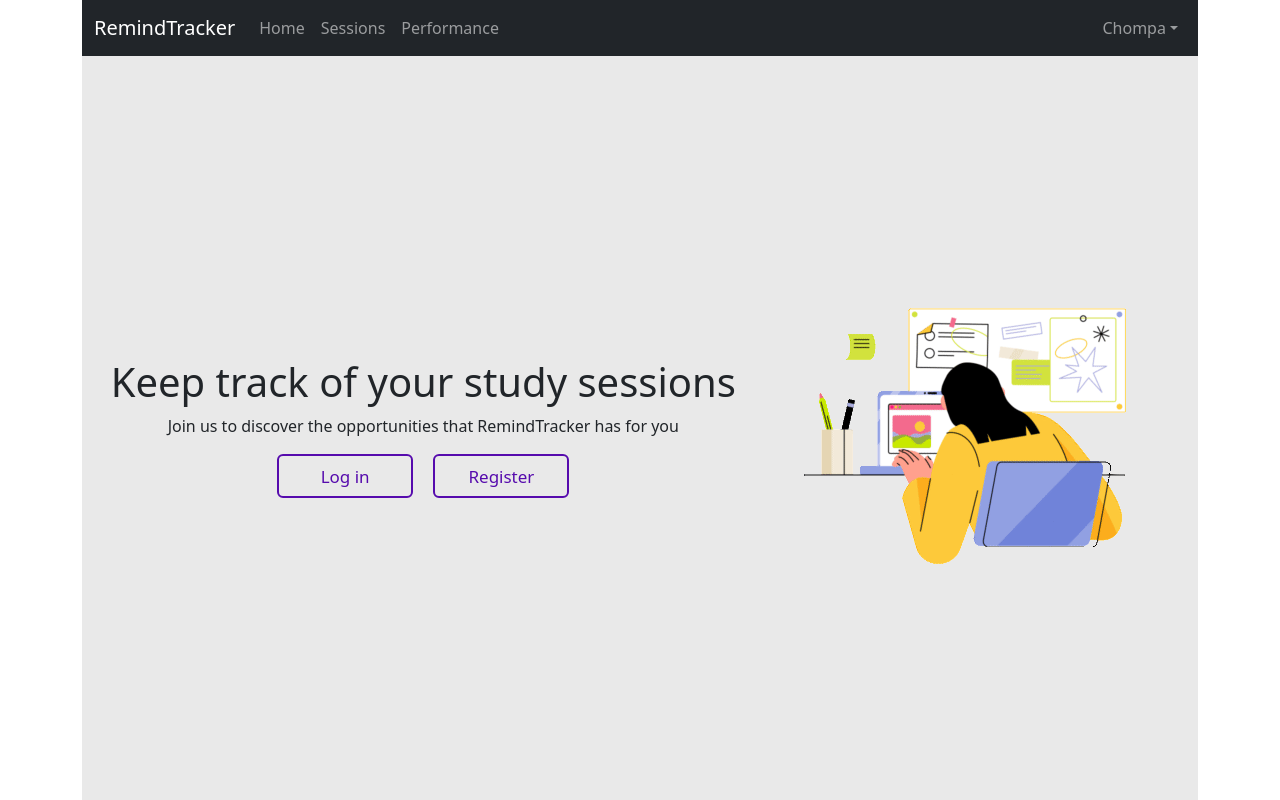
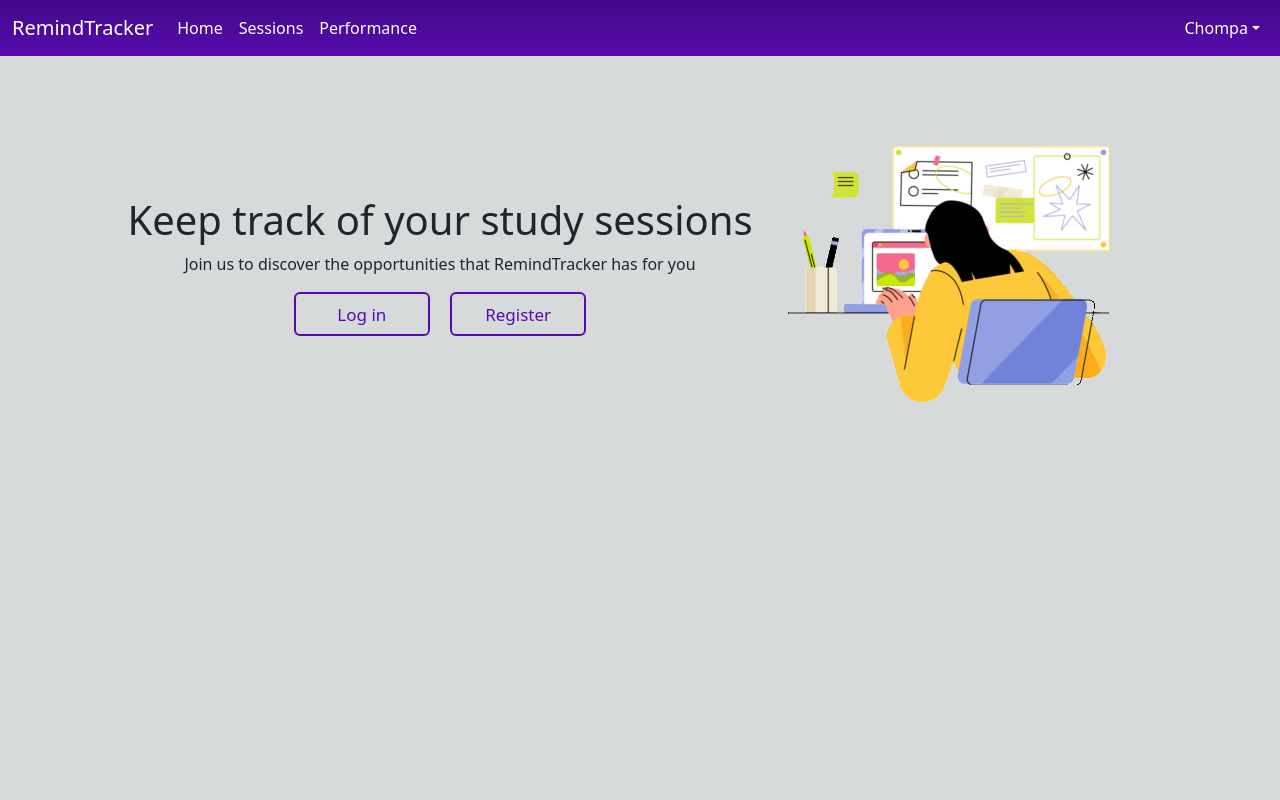
Before and after one commit to isialbayay/remind-tracker, a Vue app: page /login in a window 1280 px wide. Built offline with nearby package versions, Linux system fonts and the light colour scheme.

Commit message:
Se actualiza paleta de colores y contenedores responsive

```diff
--- a/src/App.vue
+++ b/src/App.vue
@@ -1,8 +1,6 @@
 <template>
-<div class="container-lg">
   <NavBar></NavBar>
   <router-view/>
-</div>
 </template>
 
 <script>
@@ -17,7 +15,7 @@ export default{
 
 <style>
 .main-container{
-  background-color: rgb(233, 233, 233);
+  background-color: #d6dada;
   min-height: calc(100vh - 56px);
   padding: 12px;
   display: flex;
--- a/src/components/NavBar.vue
+++ b/src/components/NavBar.vue
@@ -1,7 +1,7 @@
 <template>
-  <nav class="navbar navbar-expand-lg navbar-dark bg-dark">
+  <nav class="navbar navbar-expand-lg">
   <div class="container-fluid">
-    <a class="navbar-brand" href="#">RemindTracker</a>
+    <a class="navbar-brand" href="/">RemindTracker</a>
     <button class="navbar-toggler" type="button" data-bs-toggle="collapse" data-bs-target="#navbarSupportedContent" aria-controls="navbarSupportedContent" aria-expanded="false" aria-label="Toggle navigation">
       <span class="navbar-toggler-icon"></span>
     </button>
@@ -45,4 +45,30 @@ export default {
 };
 </script>
 
-<style></style>
+<style scoped>
+.navbar{
+  background: linear-gradient(to top, #560bad, #430988);
+}
+
+.nav-item a{
+  color: white;
+  font-weight: 400;
+}
+
+.dropdown-item{
+  color: black !important;
+}
+
+.nav-item a:hover{
+  color: #0089d9;
+}
+
+.navbar-brand{
+  color: white;
+}
+.navbar-brand:hover{
+  color: white;
+}
+
+
+</style>
--- a/src/components/PerformanceChart.vue
+++ b/src/components/PerformanceChart.vue
@@ -21,8 +21,8 @@ export default {
             {
               label: "Your performance",
               data: [],
-              backgroundColor: "#eec19cbe",
-              borderColor: "#eea76e",
+              backgroundColor: "#9cbfeebe",
+              borderColor: "#629ae4",
               borderWidth: 3,
             },
           ],
--- a/src/views/HomeView.vue
+++ b/src/views/HomeView.vue
@@ -15,7 +15,7 @@
               <p> {{session.score}} / 5</p>
             </div>
             <div class="duration d-flex">
-              <img src="https://cdn-icons.flaticon.com/png/512/2838/premium/2838590.png?token=exp=1656386238~hmac=09a4a642f03b171425971f86aed876d5" width="24" height="24" alt="">
+              <img src="@/assets/clock.png" width="24" height="24" alt="">
               <p>{{session.duration}} min</p>
             </div>
           </div>
@@ -123,11 +123,13 @@ export default {
   left: 0;
   border-radius: 12px !important;
   /* background: #9cbfee; */
-  background: linear-gradient(to bottom, #9cbfee, #629ae4);
+  /* background: linear-gradient(to bottom, #008ed4, #1e8dc5d3); */
+  background: linear-gradient(to bottom,#9cbfee, #629ae4);
+
 }
 
 .orange{
-  background: linear-gradient(to bottom, #eec19c, #eea76e);
+  background: linear-gradient(to top, #560bad, #570badcc);
 
 }
 
--- a/src/views/LandingView.vue
+++ b/src/views/LandingView.vue
@@ -1,5 +1,6 @@
 <template>
-  <div class="main-container d-flex flex-row justify-content-around flex-wrap">
+<div class="main-container">
+    <div class="d-flex flex-row justify-content-around flex-wrap mt-5 align-items-center">
     <div class="info">
         <h1>Keep track of your study sessions</h1>
         <p>Join us to discover the opportunities that RemindTracker has for you</p>
@@ -10,6 +11,7 @@
     </div>
     <div>
         <img class="landing-img" src="@/assets/juicy-girl-working-at-home.gif">
+    </div>
     </div>
   </div>
 </template>
```
Also changed, not shown: src/assets/clock.png (added).
